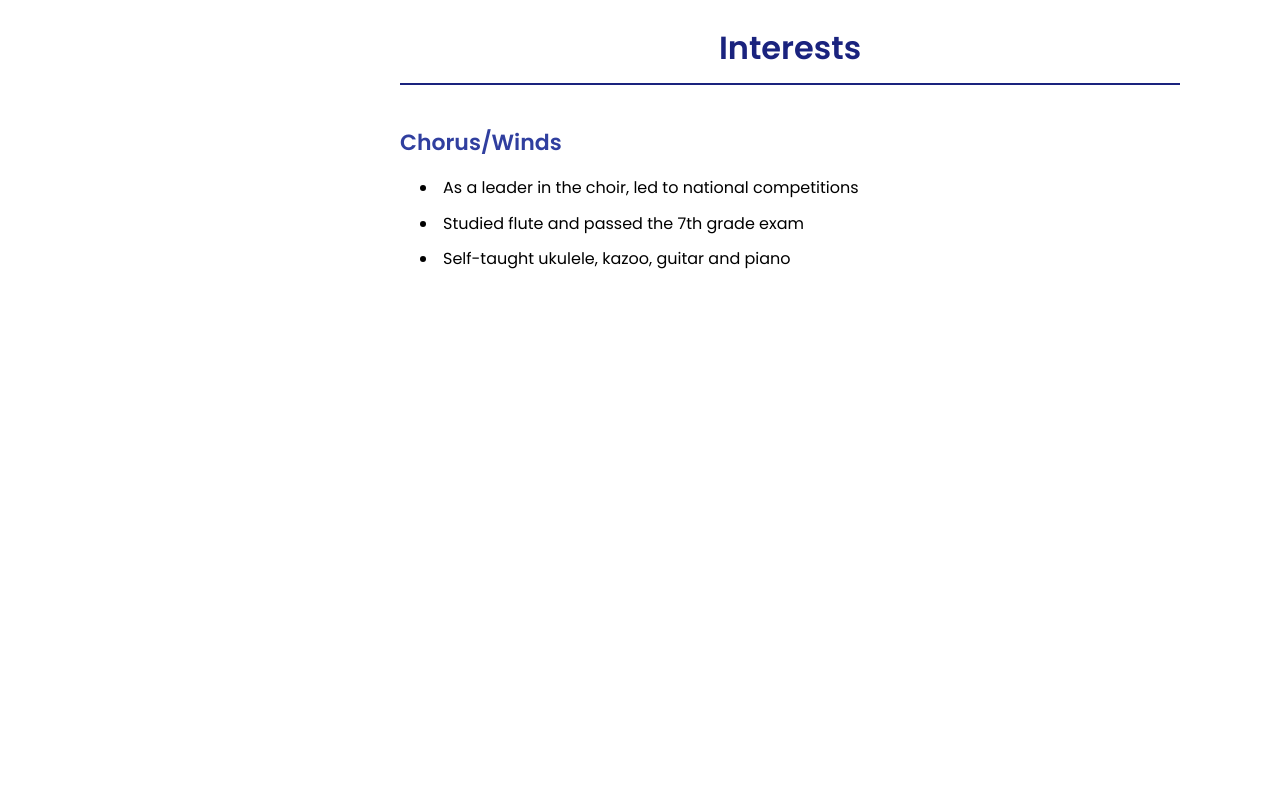
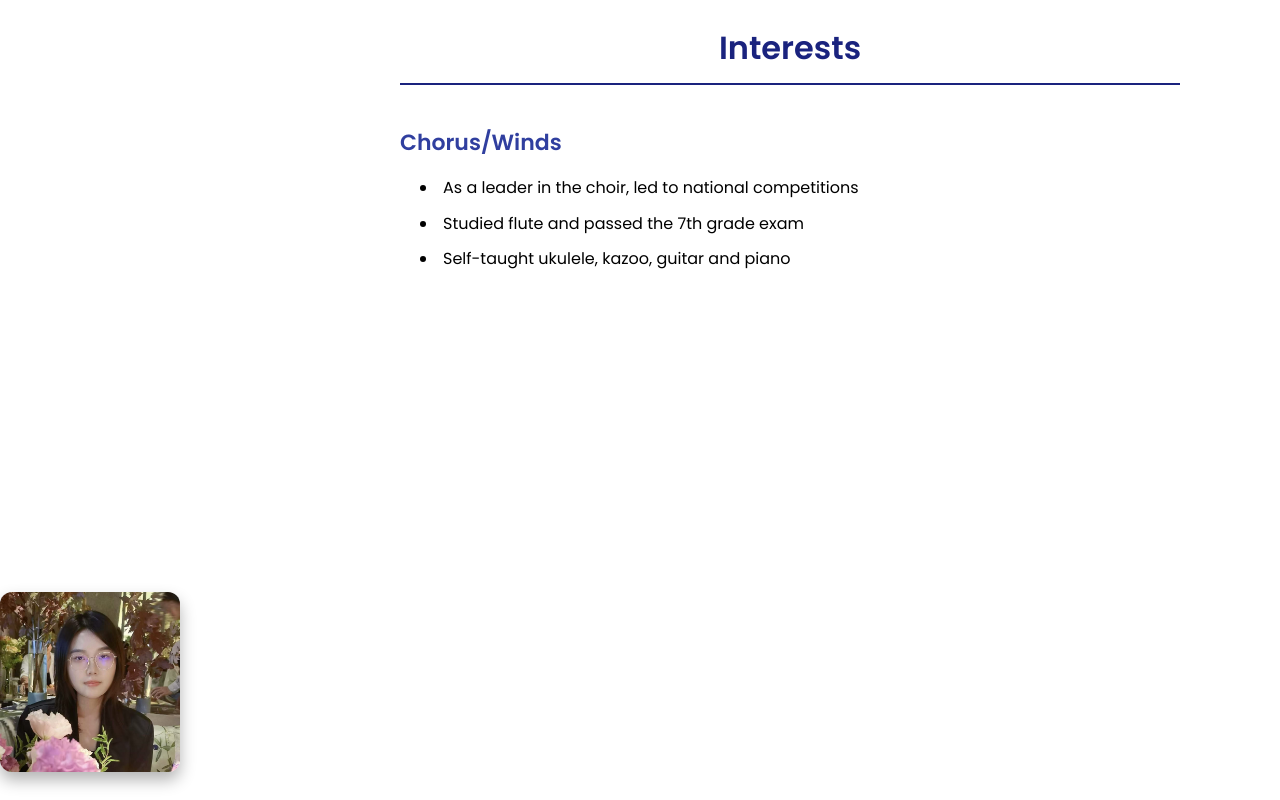
Before and after one commit to wangxiaokang1214/wangxiaokang1214.github.io, a plain HTML site: page index.html in a window 1280 px wide. Shown: the part 4278-5078 px from the top of the page. Before the commit the page ends 4870 px from the top, so only its background shows below. Drawn offline with Linux system fonts and the light colour scheme; files whose address does not match are found by name.

Commit message:
Update index.html

```diff
--- a/index.html
+++ b/index.html
@@ -385,3 +385,5 @@
     </script>
 </body>
 </html>
+<!-- 在 HTML 文件中，将图片路径改为： -->
+<img src="images/photo.jpg" alt="Xiaokang Wang" class="profile-image">
```
